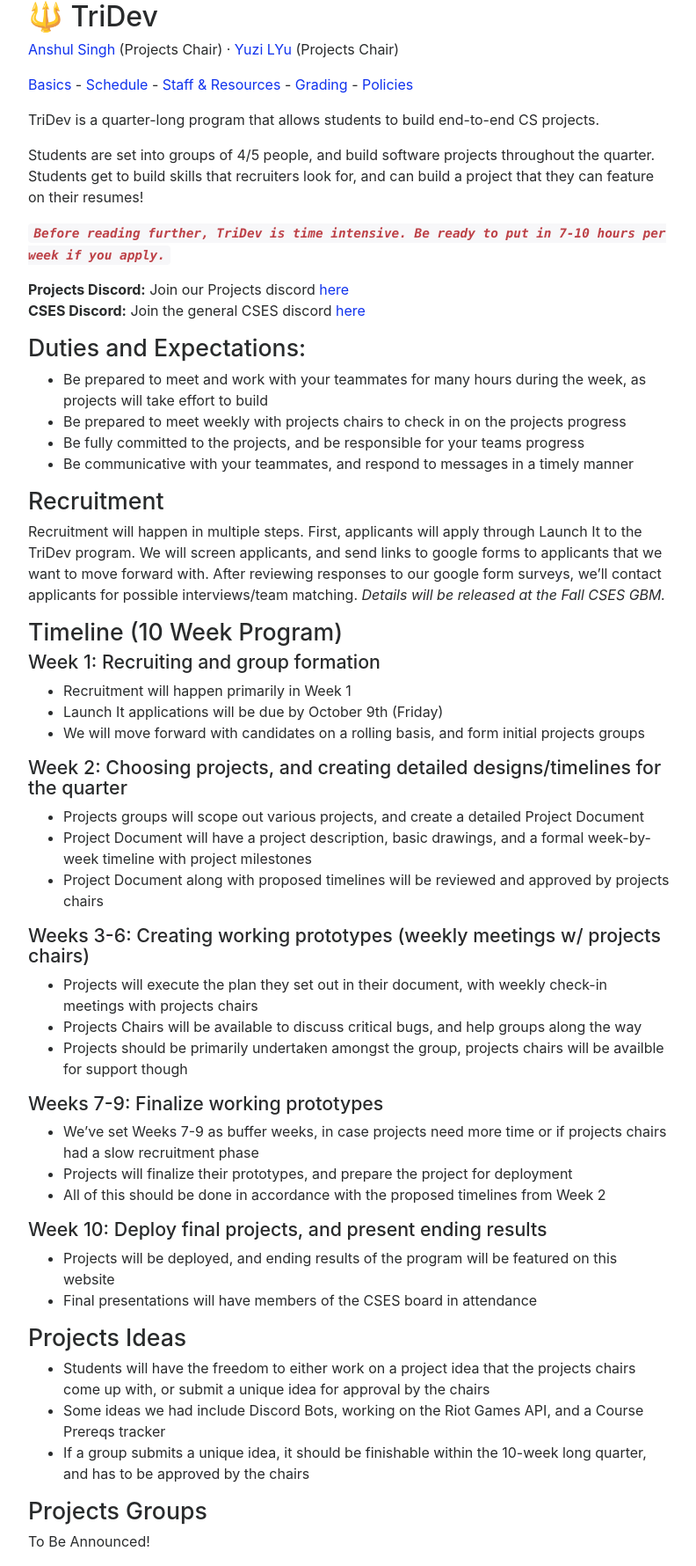
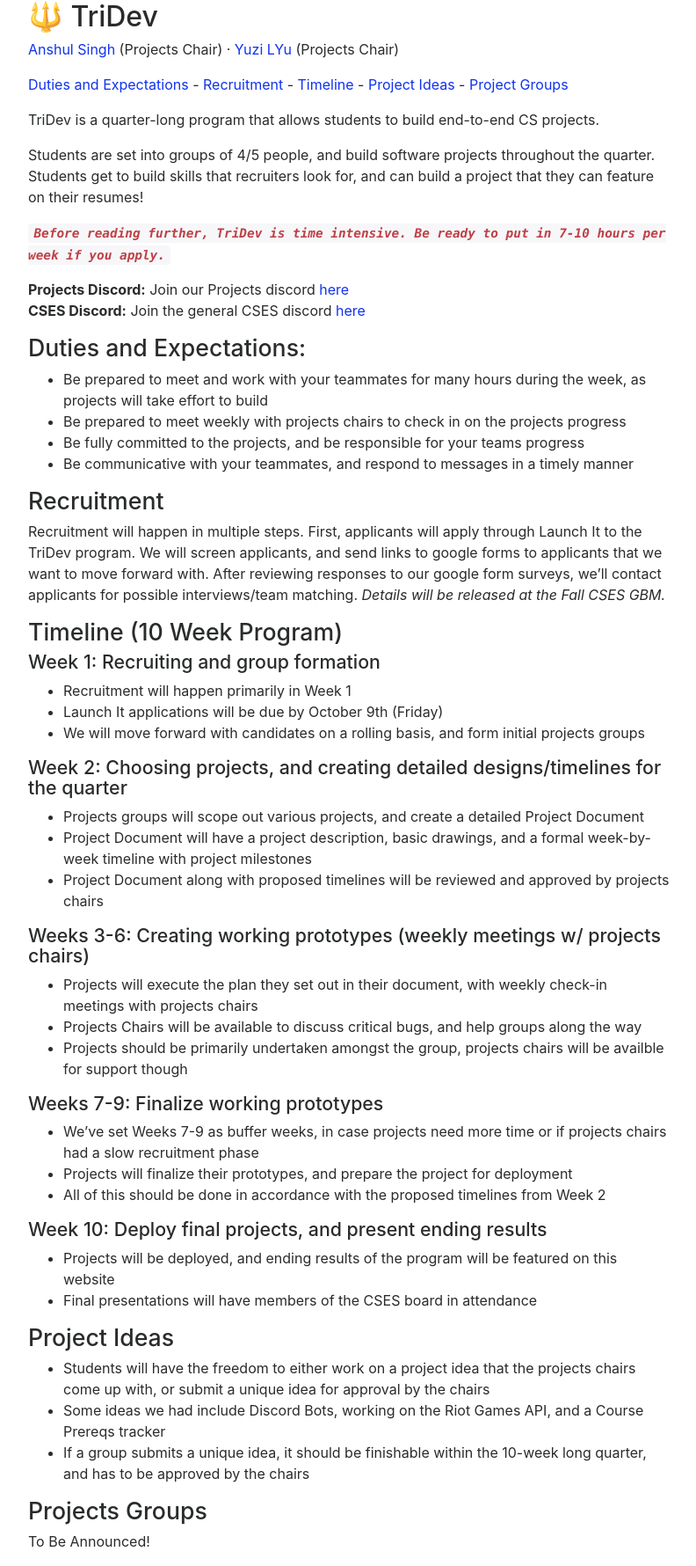
Before and after one commit to ucsdcses/tridev, a Jekyll site: the page built from index.md, in a window 1280 px wide. Shown: the whole page at 88% size, without its empty margins (243-1035 px from the left). Built offline with Jekyll 4.4.1, drawn with Linux system fonts in a browser that asks for light colours; nearby versions of some CDN libraries; our own code applies the rules of GitHub Pages for plain Markdown files.

Commit message:
Update index.md

```diff
--- a/index.md
+++ b/index.md
@@ -4,18 +4,16 @@
 <a href="">Yuzi LYu</a> (Projects Chair)
 
 <p>
-<a href="#basics">Basics</a> -
-<a href="#schedule">Schedule</a> -
-<a href="#staff">Staff &amp; Resources</a> -
-<a href="#grading">Grading</a> -
-<a href="#policies">Policies</a>
+<a href="#duties">Duties and Expectations</a> -
+<a href="#recruitment">Recruitment</a> -
+<a href="#timeline">Timeline</a> -
+<a href="#projectideas">Project Ideas</a> -
+<a href="#projectgroups">Project Groups</a>
 </p>
 
 TriDev is a quarter-long program that allows students to build end-to-end CS projects.
 
 Students are set into groups of 4/5 people, and build software projects throughout the quarter. Students get to build skills that recruiters look for, and can build a project that they can feature on their resumes!
-
-<a id="basics"></a>
 
 
 ***`Before reading further, TriDev is time intensive. Be ready to put in 7-10 hours per week if you apply.`***
@@ -23,17 +21,18 @@ Students are set into groups of 4/5 people, and build software projects througho
 **Projects Discord:** Join our Projects discord [here](https://discord.gg/wPj9xzw)
 **CSES Discord:** Join the general CSES discord [here](https://discord.gg/cnUQRRb)
 
+<a id="duties"></a>
 ## Duties and Expectations:
 - Be prepared to meet and work with your teammates for many hours during the week, as projects will take effort to build
 - Be prepared to meet weekly with projects chairs to check in on the projects progress
 - Be fully committed to the projects, and be responsible for your teams progress
 - Be communicative with your teammates, and respond to messages in a timely manner
 
-<a id="b:lec"></a>
-
+<a id="recruitment"></a>
 ## Recruitment
 Recruitment will happen in multiple steps. First, applicants will apply through Launch It to the TriDev program. We will screen applicants, and send links to google forms to applicants that we want to move forward with. After reviewing responses to our google form surveys, we'll contact applicants for possible interviews/team matching. *Details will be released at the Fall CSES GBM.*
 
+<a id="timeline"></a>
 ## Timeline (10 Week Program)
 ### Week 1: Recruiting and group formation
 - Recruitment will happen primarily in Week 1
@@ -59,10 +58,12 @@ Recruitment will happen in multiple steps. First, applicants will apply through
 - Projects will be deployed, and ending results of the program will be featured on this website
 - Final presentations will have members of the CSES board in attendance
 
-## Projects Ideas
+<a id="projectideas"></a>
+## Project Ideas
 - Students will have the freedom to either work on a project idea that the projects chairs come up with, or submit a unique idea for approval by the chairs
 - Some ideas we had include Discord Bots, working on the Riot Games API, and a Course Prereqs tracker
 - If a group submits a unique idea, it should be finishable within the 10-week long quarter, and has to be approved by the chairs
 
+<a id="projectgroups"></a>
 ## Projects Groups
 To Be Announced!
```
